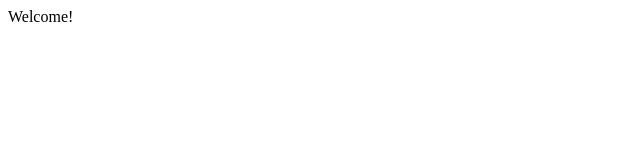
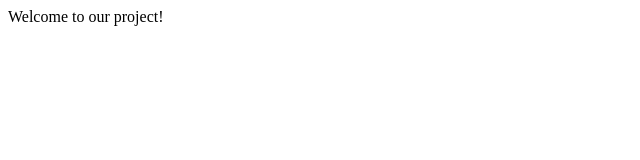
Before and after one commit to ammu-alt/Aparna_120, a plain HTML site: page index.html in a window 1280 px wide. Shown: the whole page, without its empty margins (0-640 px from the left). Drawn offline with Linux system fonts and the light colour scheme.

Commit message:
Second Commit

```diff
--- a/index.html
+++ b/index.html
@@ -2,6 +2,6 @@
 <head> <title>ALMS</title>
 </head>
 <body>
-Welcome!
+Welcome to our project!
 </body>
 </html>
```
